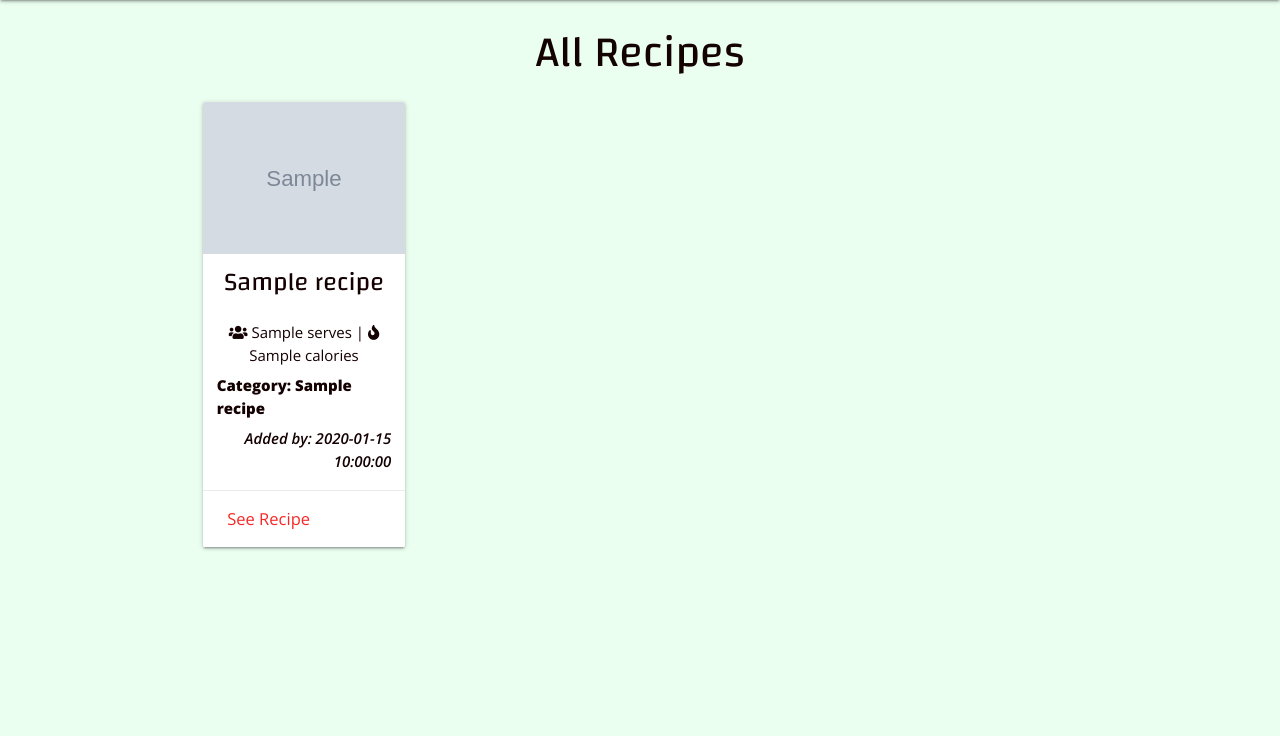
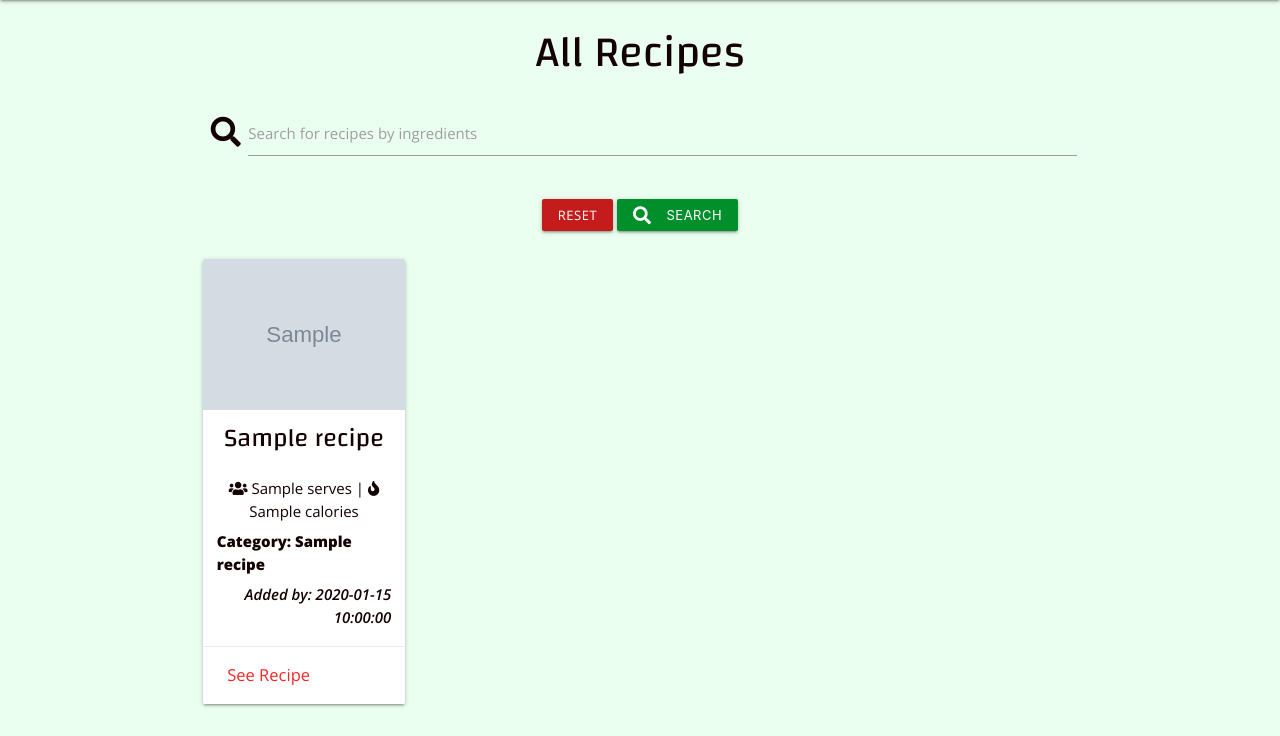
Before and after one commit to Eva-Kuk/smoothie-lovers, a Flask app: page / in a window 1280 px wide. Shown: the part 64-800 px from the top of the page. Run offline with Flask 2, Linux system fonts and the light colour scheme; grey boxes marked "Sample" are stand-in pictures; a database or web service that is not in the repository returns one stand-in record (values such as "Sample title"); some libraries are stand-ins or nearby versions.

Commit message:
feat: Add Search functionality

```diff
--- a/app.py
+++ b/app.py
@@ -8,23 +8,40 @@ from werkzeug.security import generate_password_hash, check_password_hash
 if os.path.exists("env.py"):
     import env
 
-
+# Create instance of Flask
 app = Flask(__name__)
 
+# Set up configurations for MongoDB
 app.config["MONGO_DBASE"] = os.environ.get("MONGO_DBASE")
 app.config["MONGO_URI"] = os.environ.get("MONGO_URI")
+# Set up secret key
 app.secret_key = os.environ.get("SECRET_KEY")
 
+# Create an instance of PyMongo
 mongo = PyMongo(app)
 
 
+# All Recipes
 @app.route("/")
 @app.route("/get_recipes")
 def get_recipes():
-    recipes = mongo.db.recipes.find()
+    recipes = list(mongo.db.recipes.find())
     return render_template("recipes.html", recipes=recipes)
 
 
+# Search Recipes
+@app.route("/regex", methods=["GET", "POST"])
+def regex():
+    query = request.form.get("query")
+    print("query is ", query)
+    # recipes = list(mongo.db.recipes.find({"$text": {"$search": query}}))
+    recipes = list(mongo.db.recipes.find({"ingredients": {
+        "$regex": query, "$options": "i"}}))
+    print("recipes is ", recipes)
+    return render_template("recipes.html", recipes=recipes)
+
+
+# Register a New User
 @app.route("/register", methods=["GET", "POST"])
 def register():
     if request.method == "POST":
@@ -33,13 +50,14 @@ def register():
             {"username": request.form.get("username").lower()})
 
         if existing_user:
-            flash("Username already exists")
+            flash("Username already exists, please choose another")
             return redirect(url_for("register"))
 
         register = {
             "username": request.form.get("username").lower(),
             "password": generate_password_hash(request.form.get("password"))
         }
+        # Add new user to the db
         mongo.db.users.insert_one(register)
 
         # put the new user into 'session' cookie
@@ -50,6 +68,7 @@ def register():
     return render_template("register.html")
 
 
+# Log In Existing User
 @app.route("/login", methods=["GET", "POST"])
 def login():
     if request.method == "POST":
@@ -79,18 +98,21 @@ def login():
     return render_template("login.html")
 
 
+# Profile Username
 @app.route("/profile/<username>", methods=["GET", "POST"])
 def profile(username):
     # grab the session user's name from database
     username = mongo.db.users.find_one({
         "username": session["user"]})["username"]
 
+    # Once session['user] cookie is truthy return their profile page
     if session["user"]:
         return render_template("profile.html", username=username)
 
     return redirect(url_for("login"))
 
 
+# Log Out
 @app.route("/logout")
 def logout():
     # remove user from session cookies
@@ -99,6 +121,7 @@ def logout():
     return redirect(url_for("login"))
 
 
+# Add Recipe
 @app.route("/add_recipe", methods=["GET", "POST"])
 def add_recipe():
     if request.method == "POST":
@@ -121,6 +144,7 @@ def add_recipe():
     return render_template("add_recipe.html", categories=categories)
 
 
+# Edit Recipe
 @app.route("/edit_recipe/<recipe_id>", methods=["GET", "POST"])
 def edit_recipe(recipe_id):
     if request.method == "POST":
@@ -146,6 +170,7 @@ def edit_recipe(recipe_id):
         "edit_recipe.html", recipe=recipe, categories=categories)
 
 
+# Delete Recipe
 @app.route("/delete_recipe/<recipe_id>")
 def delete_recipe(recipe_id):
     mongo.db.recipes.remove({"_id": ObjectId(recipe_id)})
@@ -153,12 +178,14 @@ def delete_recipe(recipe_id):
     return redirect(url_for("get_recipes"))
 
 
+# Manage Categories
 @app.route("/get_categories")
 def get_categories():
     categories = list(mongo.db.categories.find().sort("name", 1))
     return render_template("categories.html", categories=categories)
 
 
+# Add Category
 @app.route("/add_category", methods=["GET", "POST"])
 def add_category():
     if request.method == "POST":
@@ -172,6 +199,7 @@ def add_category():
     return render_template("add_category.html")
 
 
+# Edit Category
 @app.route("/edit_category/<category_id>", methods=["GET", "POST"])
 def edit_category(category_id):
     if request.method == "POST":
@@ -187,6 +215,7 @@ def edit_category(category_id):
     return render_template("edit_category.html", category=category)
 
 
+# Delete Category
 @app.route("/delete_category/<category_id>")
 def delete_category(category_id):
     mongo.db.categories.remove({"_id": ObjectId(category_id)})
@@ -194,7 +223,7 @@ def delete_category(category_id):
     return redirect(url_for("get_categories"))
 
 
-
+# Set how & where to run the app
 if __name__ == "__main__":
     app.run(host=os.environ.get("IP"),
             port=int(os.environ.get("PORT")),
--- a/templates/recipes.html
+++ b/templates/recipes.html
@@ -3,39 +3,64 @@
 
   <h3 class="center-align">All Recipes</h3>
 
+  <div class="row">
+    <form action="{{ url_for('regex') }}" method="post" class="col s12">
+      <div class="row  center-align">
+        <div class="input-field col s12 ">
+          <i class="fas fa-search prefix"></i>
+          <input type="text" name="query" id="query" minlenght="3" class="validate" required>
+          <label for="query">Search for recipes by ingredients</label>
+        </div>
+      </div>
+      <div class="col s12 center-align">
+        <a href="{{ url_for('get_recipes') }}" class="btn-small remove-list-item">Reset</a>
+        <button type="submit" class="btn-small add-list-item">
+          <i class="fas fa-search left"></i> Search
+        </button>
+      </div>
+    </form>
+  </div>
     <div class="row">
+
+      {% if recipes|length > 0 %}
       {% for recipe in recipes %}
         <div class="col s12 m6 l4 xl3">
           <div class="card hoverable">
             <div class="card-image recipe-image">
                 <img src={{ recipe.image_url }} alt="recipe image">
             </div>
-            <span class="card-title center-align"><h3 class="title-font">{{ recipe.name }}</h3></span>
+            <span class="card-title center-align">
+              <h3 class="title-font">{{ recipe.name }}</h3></span>
             <div class="card-content">
             <!-- Recipe Serves & Calories Per Serving -->
             <p class="center-align">
               <i class="fas fa-users tooltipped" data-position="left"
               data-tooltip="Serves"></i> {{ recipe.serves }}   |
               <i class="fas fa-fire tooltipped" data-position="right"
-              data-tooltip="Calories per serve"></i> {{ recipe.calories }}</p>
-
-                <p class="category-font">Category: {{ recipe.category_name }}</p>
-
-                <p  class="right-align added-font"><em>Added by: {{ recipe.added_by }}</em></p>
+              data-tooltip="Calories per serve"></i> {{ recipe.calories }}
+            </p>
+            <p class="category-font">
+              Category: {{ recipe.category_name }}
+            </p>
+            <p  class="right-align added-font">
+              <em>Added by: {{ recipe.added_by }}</em>
+            </p>
             </div>
             <div class="card-action">
                 <a href="" class="see-recipe-font">See Recipe</a>
                 {% if session.user|lower == recipe.added_by|lower %}
-                <a href="{{ url_for('delete_recipe', recipe_id=recipe._id)}}" class="btn-small remove-list-item  ">Delete</a>
-                <a href="{{ url_for('edit_recipe', recipe_id=recipe._id)}}" class="btn-small add-list-item  ">Edit</a>
-              {% endif %}
+                  <a href="{{ url_for('delete_recipe', recipe_id=recipe._id)}}"
+                  class="btn-small remove-list-item  ">Delete</a>
+                  <a href="{{ url_for('edit_recipe', recipe_id=recipe._id)}}"
+                class="btn-small add-list-item  ">Edit</a>
+                {% endif %}
             </div>
           </div>
+        </div>
+      {% endfor %}
+      </div>
+      {% else %}
+        <h5 class="center-align red-text">No Recipes Were Found With The Selected Ingredient</h5>
+      {% endif %}
 
-
-
-        </div>
-        {% endfor %}
-      </div>
-
-    {% endblock %}
+  {% endblock %}
```
